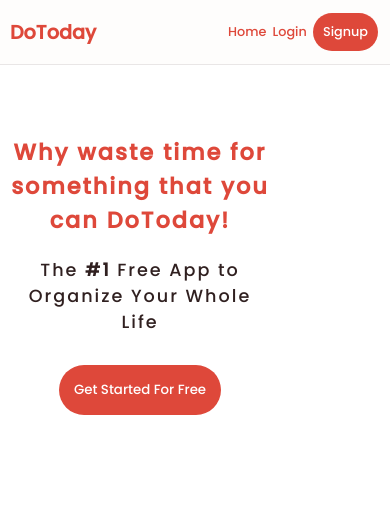
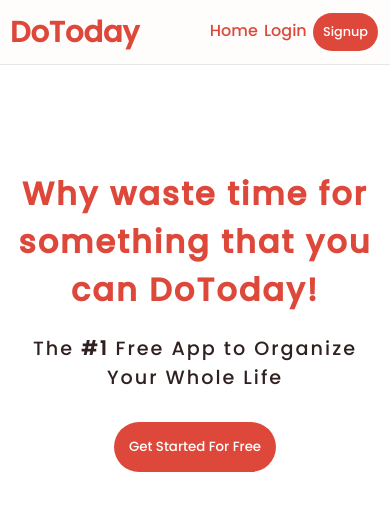
Before and after one commit to hellodun/todo-list-app, a PHP site: page / in a window 390 px wide. Shown: the top 511 px of the page. Run offline with PHP 8.4, Linux system fonts and the light colour scheme.

Commit message:
Added media query for medium devices

```diff
--- a/style.css
+++ b/style.css
@@ -6,6 +6,7 @@
 
 .container {
     width: 280px;
+    padding: 15px;
 }
 
 body {
@@ -94,3 +95,25 @@ body {
     cursor: pointer;
     opacity: 0.7;
 }
+
+@media (min-width:360px) {
+    .container {
+        width: 100%;
+    }
+
+    .nav-heading {
+        font-size: 1.2rem;
+    }
+
+    .nav-links ul li a {
+        font-size: 1rem;
+    }
+
+    .header h3 {
+        font-size: 2rem;
+    }
+
+    .header p {
+        font-size: 1.2rem;
+    }
+}
```
